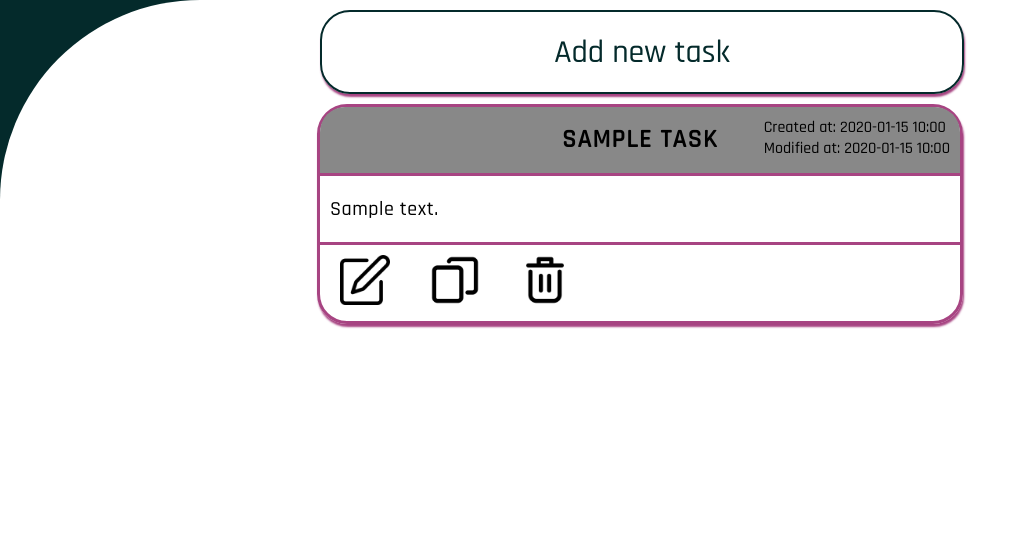
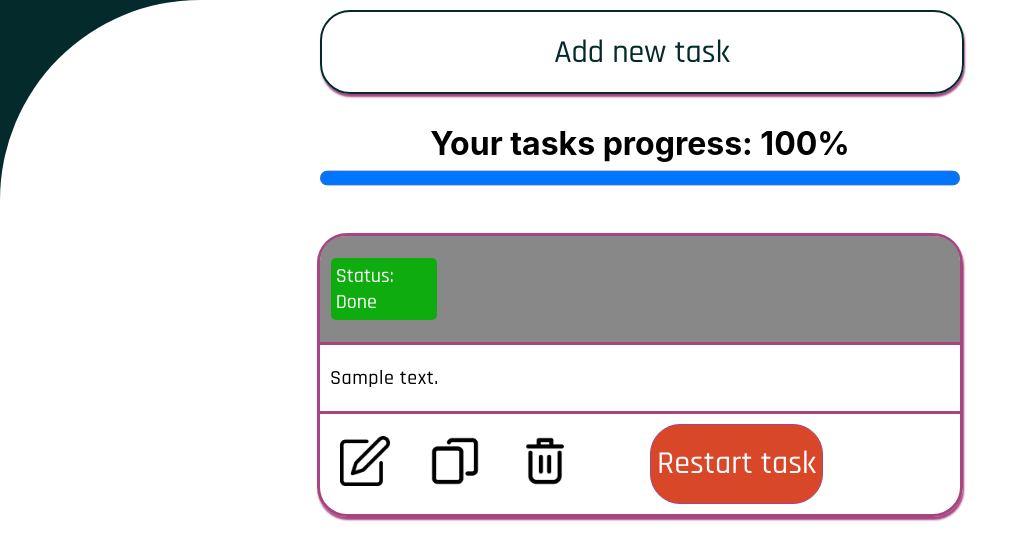
Before and after one commit to Jakub-Radzik/SLP_TODO_FLASK, a Flask app: page /tasks/tasks in a window 1280 px wide. Shown: the part 100-660 px from the top of the page, without its empty margins (0-1029 px from the left). Run offline with Flask 2, Linux system fonts and the light colour scheme; a database or web service that is not in the repository returns one stand-in record (values such as "Sample title"); some libraries are stand-ins or nearby versions.

Commit message:
status and colors

```diff
--- a/src/API/tasks.py
+++ b/src/API/tasks.py
@@ -20,8 +20,12 @@ def get_tasks():
         for task in tasks_from_db:
             task['_id'] = str(task['_id'])
             tasks.append(task)
-        print(tasks)
-        return render_template('tasks.html', tasks=tasks)
+        try:
+            progress = int(100 * (sum(1 if task['completed'] else 0 for task in tasks) / len(tasks)))
+        except ZeroDivisionError:
+            progress = 0
+
+        return render_template('tasks.html', tasks=tasks, progress=progress)
     else:
         return redirect(url_for('users.login'))
 
@@ -60,6 +64,11 @@ def duplicate_task(task_id):
         finded = Database.find_one('tasks', {'_id': ObjectId(task_id)})
         if finded:
             del finded['_id']
+            finded['created_at'] = str(datetime.now())
+            try:
+                del finded['modified_at']
+            except:
+                pass
             Database.insert_one('tasks', finded)
     return redirect(url_for('tasks.get_tasks'))
 
@@ -97,3 +106,16 @@ def update_task(task_id):
             return redirect(url_for('tasks.get_tasks'))
     else:
         return render_template('update_task.html', task=task)
+
+
+@tasks.route("/toggle_status/<task_id>", methods=['GET'])
+def toggle_status(task_id):
+    current_user = session.get('username')
+    user_from_db = Database.find_one('users', {'username': current_user})
+    if not user_from_db:
+        return redirect(url_for('users.login'))
+    task = Database.find_one('tasks', ObjectId(task_id))
+    if task:
+        task['completed'] = not task['completed']
+        Database.update_one('tasks', {'_id': ObjectId(task_id)}, {'$set': task})
+    return redirect(url_for('tasks.get_tasks'))
--- a/static/styles/task.css
+++ b/static/styles/task.css
@@ -28,15 +28,42 @@
     position: relative;
     overflow: hidden;
     display: flex;
-    flex-direction: column;
+    flex-direction: row;
     align-items: center;
-    justify-content: space-between;
+    justify-content: space-around;
     width: 100%;
     border-radius: 25px 25px 0 0;
+    padding: 20px 0;
+}
+.task-header>*{
+    width: 30%;
+    display: flex;
+    justify-content: center;
+}
+
+#title{
+    display: block;
+    font-family: var(--RAJDHANI);
+}
+
+.status {
+    font-size: 20px;
+    color: white;
+    height: 50px;
+    display: flex;
+    flex-direction: column;
+    align-items: flex-start;
+    justify-content: center;
+}
+
+.status > div {
+    width: 50%;
+    border-radius: 5px;
+    padding: 5px;
 }
 
 .task-content {
-    overflow: hidden;
+overflow: hidden;
   width: 100%;
   border-top: 3px solid var(--MAXIMUM_RED_PURPLE);
   padding: 0 10px;
@@ -44,8 +71,12 @@
   text-align: left;
 }
 
+.edit-task-content{
+height: 200px;
+}
+
 .task-text {
-      letter-spacing: 0.5px;
+  letter-spacing: 0.5px;
   font-size: 20px;
 }
 
@@ -63,6 +94,8 @@
 }
 
 .info {
+    display: flex;
+    flex-direction: column;
     position: absolute;
     right: 10px;
     top: 10px;
@@ -87,3 +120,34 @@
     border: 2px solid var(--RICH_BLACK);
   box-shadow: 1px 3px 2px 0 var(--MAXIMUM_RED_PURPLE);
 }
+
+.submit-buttons{
+    display: flex;
+    flex-direction: row;
+    justify-content: space-evenly;
+    width: 100%;
+    padding: 5px;
+}
+
+.submit-buttons > *{
+    width: 45%;
+}
+
+.create-task-form, .update-task-form{
+    align-items: flex-start;
+}
+
+input[type="color"]{
+    border:none;
+    width: 100%;
+    height: 30px;
+}
+
+.styled-text-area{
+    height: 200px;
+}
+
+progress{
+    width: 100%;
+    height: 30px;
+}
--- a/templates/tasks.html
+++ b/templates/tasks.html
@@ -11,11 +11,31 @@
             Add new task
         </div>
      </a>
+    {% if tasks %}
+        <h1 style="margin: 30px 0 0 0">Your tasks progress: {{ progress }}% </h1>
+        <progress style="margin: 0 0 30px 0" id="file" value="{{ progress }}" max="100"></progress>
+    {% endif %}
     {% for task in tasks %}
     <div class="task-card">
         <div class="task-header" style="background: {{ task.color }}">
-            <h1 class="task-title">{{ task.title }}</h1>
-            <div class="info">
+            <div class="status">
+                {% if task.completed %}
+                    <div style="background-color: #0eac0e">
+                {% else  %}
+                    <div style="background-color: red">
+                {% endif %}
+                    <div>Status:</div>
+                {% if task.completed %}
+                    <div>Done</div>
+                {% else  %}
+                    <div>Not done</div>
+                {% endif %}
+                </div>
+            </div>
+            <h1 class="task-title" style="color: {{ task.fontColor }}">{{ task.title }}</h1>
+            <div>
+            </div>
+            <div class="info"  style="color: {{ task.fontColor }}">
                 <div>Created at: {{ task.created_at[:16]}}</div>
                 {% if task.modified_at %}
                     <div>Modified at: {{ task.modified_at[:16]}}</div>
@@ -35,6 +55,14 @@
             <a href="{{url_for('tasks.delete_task', task_id=task._id)}}">
                 <img src="{{ url_for('static',filename='images/delete.png') }}" alt="delete" class="operation"/>
             </a>
+            <a href="">
+            <a href="{{url_for('tasks.toggle_status', task_id=task._id)}}">
+                {% if task.completed %}
+                    <button class="button styled-button">Restart task</button>
+                {% else  %}
+                    <button class="button styled-button">Complete task</button>
+                {% endif %}
+            </a>
         </div>
     </div>
     {% endfor %}
```
Also changed, not shown: templates/create_task.html (+14 -3 lines), templates/update_task.html (+17 -6 lines).
